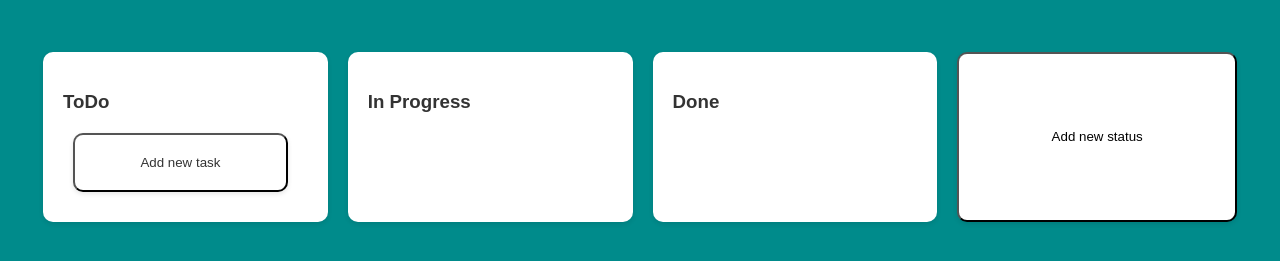
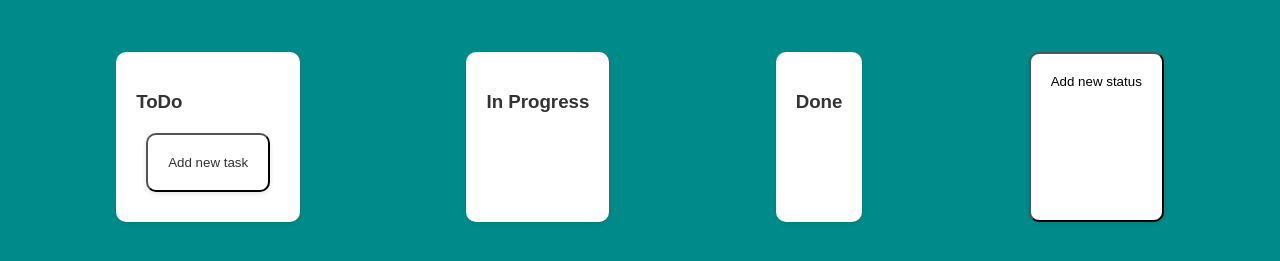
Before and after one commit to Rodrigoono1/KanbanBoard, a plain HTML site: page index.html in a window 1280 px wide. Shown: the part 59-320 px from the top of the page. Drawn offline with Linux system fonts and the light colour scheme.

Commit message:
Update style.css

```diff
--- a/style.css
+++ b/style.css
@@ -17,7 +17,8 @@ body{
 }
 
 .column{
-    width: calc(100% - 30px);
+    display: flex;
+    flex-direction: column;
     max-width: 400px;
     margin: 10px;
     background-color: #fff;
```
